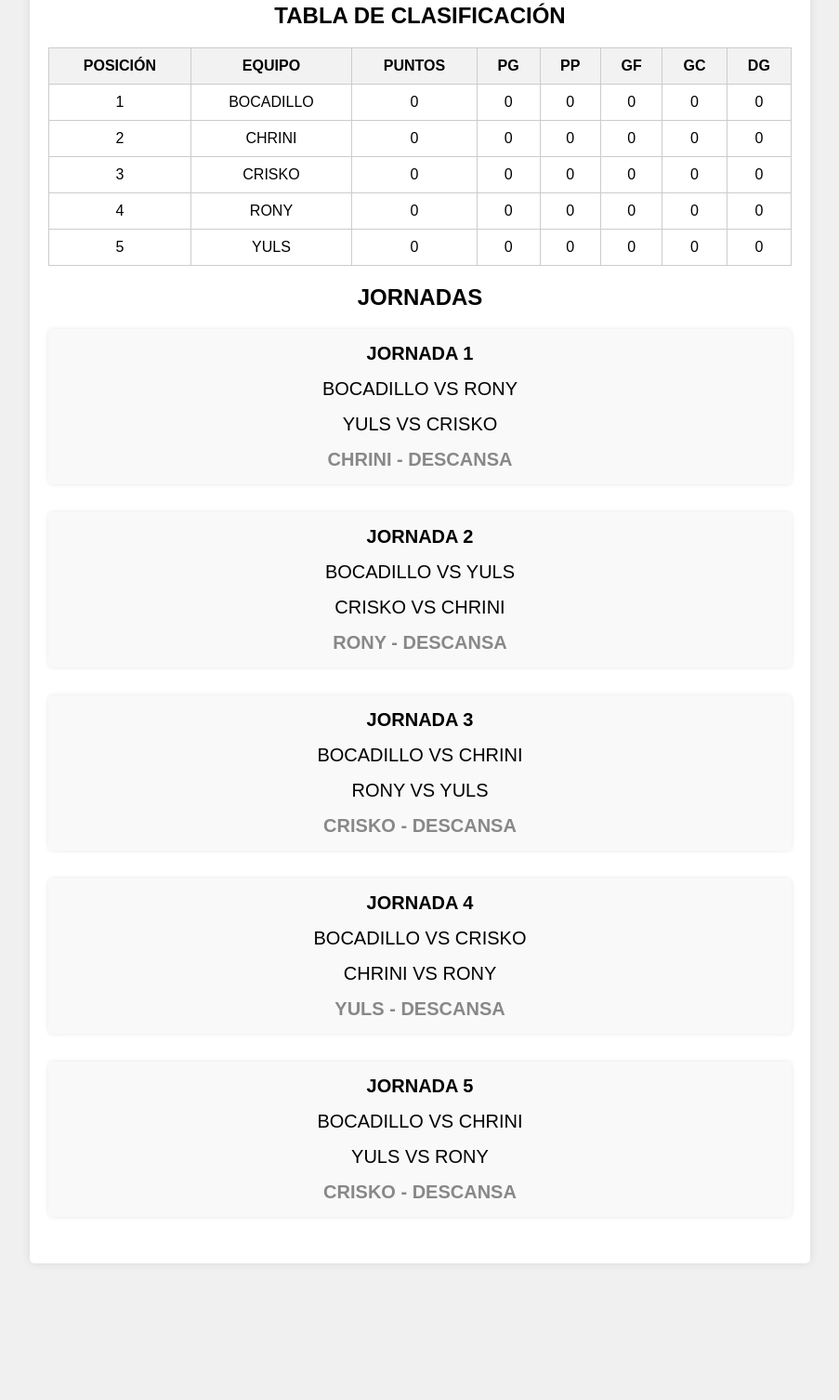
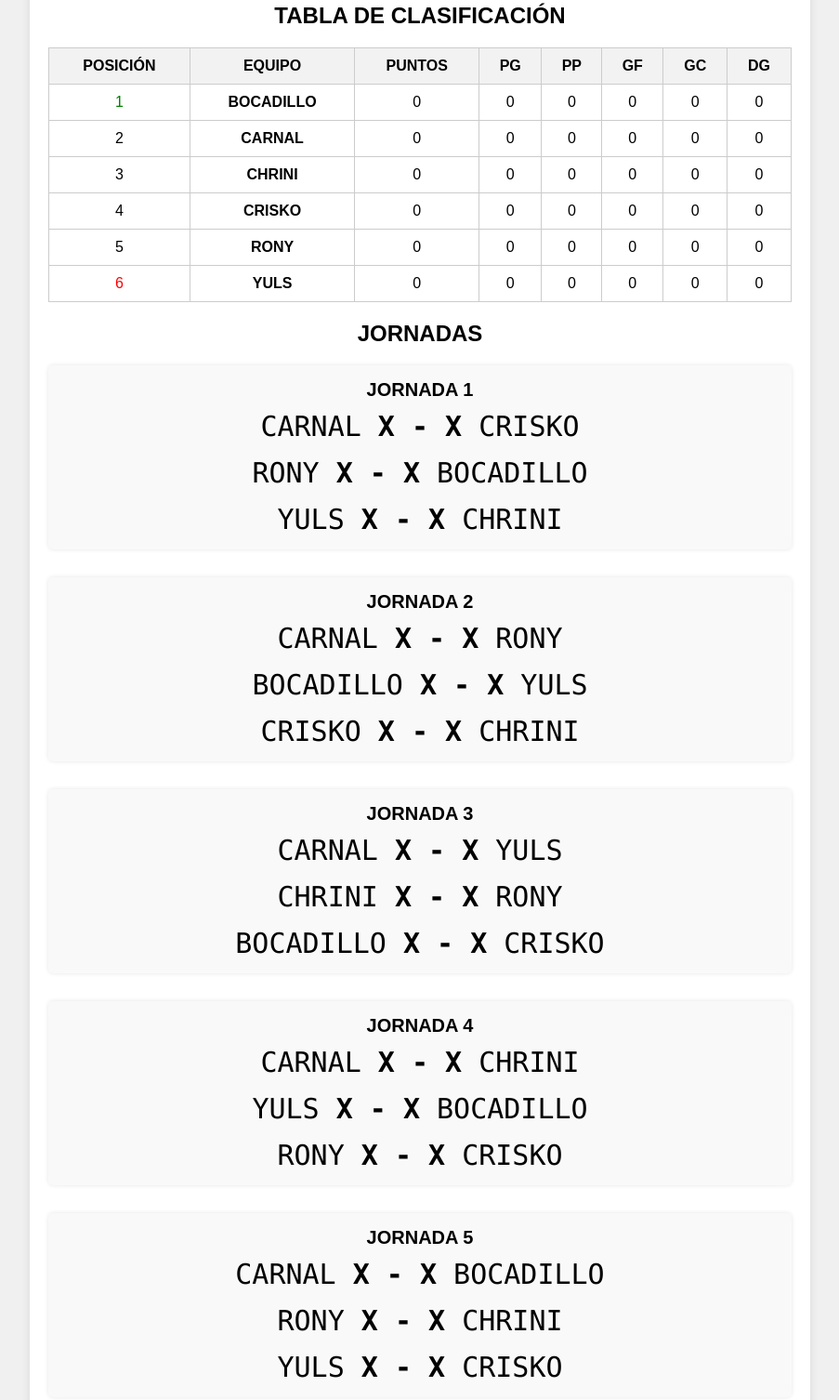
Before and after one commit to ELCHRINI3/elchrini3.github.io, a plain HTML site: page index.html in a window 1280 px wide. Shown: the part 117-1623 px from the top of the page at 93% size, without its empty margins (188-1091 px from the left). Before the commit the page ends 1496 px from the top, so only its background shows below. Drawn offline with Linux system fonts and the light colour scheme.

Commit message:
index.html

```diff
--- a/index.html
+++ b/index.html
@@ -53,12 +53,13 @@
       margin: 0;
       text-align: center;
       font-size: 20px;
-      margin-bottom: 15px; /* Aumento del espaciado entre jornada y partidos */
+      margin-bottom: 10px;
     }
     .partido {
       margin-bottom: 15px;
       text-align: center;
-      font-size: 20px;
+      font-size: 30px;
+      font-family: Monaco, monospace;
     }
     .partido:last-child {
       margin-bottom: 0;
@@ -66,6 +67,18 @@
     .descansa {
       font-weight: bold;
       color: #888;
+    }
+    .equipo {
+      font-weight: bold;
+    }
+    .numero-verde {
+      color: green;
+    }
+    .numero-rojo {
+      color: red;
+    }
+    .resultado {
+      font-weight: bold;
     }
   </style>
 </head>
@@ -90,8 +103,8 @@
     </thead>
     <tbody>
       <tr>
-        <td>1</td>
-        <td>BOCADILLO</td>
+        <td class="numero-verde">1</td>
+        <td class="equipo">BOCADILLO</td>
         <td>0</td>
         <td>0</td>
         <td>0</td>
@@ -101,7 +114,7 @@
       </tr>
       <tr>
         <td>2</td>
-        <td>CHRINI</td>
+        <td class="equipo">CARNAL</td>
         <td>0</td>
         <td>0</td>
         <td>0</td>
@@ -111,7 +124,7 @@
       </tr>
       <tr>
         <td>3</td>
-        <td>CRISKO</td>
+        <td class="equipo">CHRINI</td>
         <td>0</td>
         <td>0</td>
         <td>0</td>
@@ -121,7 +134,7 @@
       </tr>
       <tr>
         <td>4</td>
-        <td>RONY</td>
+        <td class="equipo">CRISKO</td>
         <td>0</td>
         <td>0</td>
         <td>0</td>
@@ -131,7 +144,17 @@
       </tr>
       <tr>
         <td>5</td>
-        <td>YULS</td>
+        <td class="equipo">RONY</td>
+        <td>0</td>
+        <td>0</td>
+        <td>0</td>
+        <td>0</td>
+        <td>0</td>
+        <td>0</td>
+      </tr>
+      <tr>
+        <td class="numero-rojo">6</td>
+        <td class="equipo">YULS</td>
         <td>0</td>
         <td>0</td>
         <td>0</td>
@@ -146,33 +169,33 @@
   <div class="jornadas">
     <div class="jornada">
       <h3>JORNADA 1</h3>
-      <div class="partido">BOCADILLO VS RONY</div>
-      <div class="partido">YULS VS CRISKO</div>
-      <div class="partido"><span class="descansa">CHRINI - DESCANSA</span></div>
+      <div class="partido">CARNAL <span class="resultado">X - X</span> CRISKO</div>
+      <div class="partido">RONY <span class="resultado">X - X</span> BOCADILLO</div>
+      <div class="partido">YULS <span class="resultado">X - X</span> CHRINI</div>
     </div>
     <div class="jornada">
       <h3>JORNADA 2</h3>
-      <div class="partido">BOCADILLO VS YULS</div>
-      <div class="partido">CRISKO VS CHRINI</div>
-      <div class="partido"><span class="descansa">RONY - DESCANSA</span></div>
+      <div class="partido">CARNAL <span class="resultado">X - X</span> RONY</div>
+      <div class="partido">BOCADILLO <span class="resultado">X - X</span> YULS</div>
+      <div class="partido">CRISKO <span class="resultado">X - X</span> CHRINI</div>
     </div>
     <div class="jornada">
       <h3>JORNADA 3</h3>
-      <div class="partido">BOCADILLO VS CHRINI</div>
-      <div class="partido">RONY VS YULS</div>
-      <div class="partido"><span class="descansa">CRISKO - DESCANSA</span></div>
+      <div class="partido">CARNAL <span class="resultado">X - X</span> YULS</div>
+      <div class="partido">CHRINI <span class="resultado">X - X</span> RONY</div>
+      <div class="partido">BOCADILLO <span class="resultado">X - X</span> CRISKO</div>
     </div>
     <div class="jornada">
       <h3>JORNADA 4</h3>
-      <div class="partido">BOCADILLO VS CRISKO</div>
-      <div class="partido">CHRINI VS RONY</div>
-      <div class="partido"><span class="descansa">YULS - DESCANSA</span></div>
+      <div class="partido">CARNAL <span class="resultado">X - X</span> CHRINI</div>
+      <div class="partido">YULS <span class="resultado">X - X</span> BOCADILLO</div>
+      <div class="partido">RONY <span class="resultado">X - X</span> CRISKO</div>
     </div>
     <div class="jornada">
       <h3>JORNADA 5</h3>
-      <div class="partido">BOCADILLO VS CHRINI</div>
-      <div class="partido">YULS VS RONY</div>
-      <div class="partido"><span class="descansa">CRISKO - DESCANSA</span></div>
+      <div class="partido">CARNAL <span class="resultado">X - X</span> BOCADILLO</div>
+      <div class="partido">RONY <span class="resultado">X - X</span> CHRINI</div>
+      <div class="partido">YULS <span class="resultado">X - X</span> CRISKO</div>
     </div>
   </div>
 </div>
```
